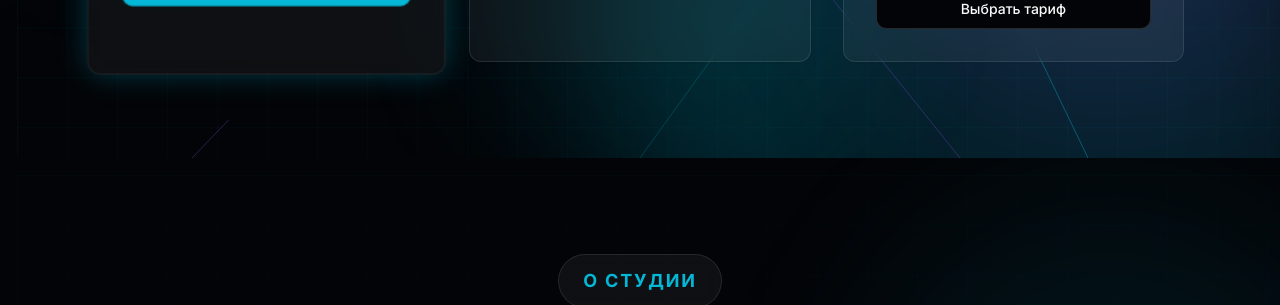
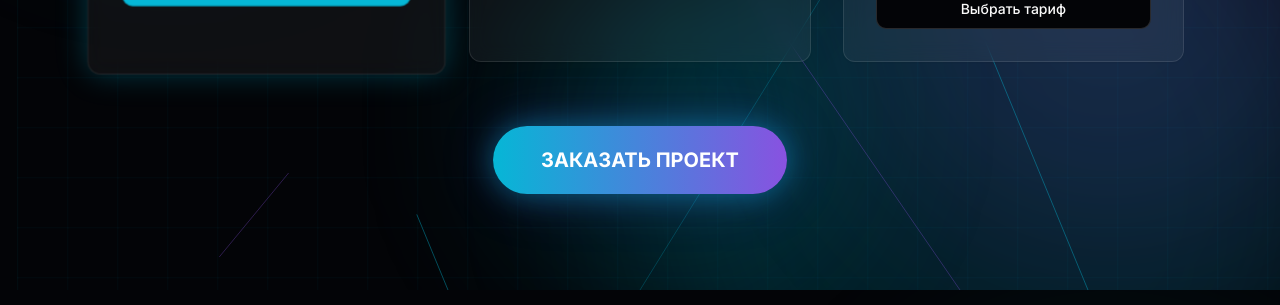
Before and after one commit to pr-poehali-dev/ai-landing-stani, a React (Vite) app: page / in a window 1280 px wide. Shown: the part 4740-5045 px from the top of the page. Built offline with nearby package versions, Linux system fonts and the light colour scheme.

Commit message:
После блока тарифы - добавь яркую кнопку "Заказать проект" и чтобы она вела по ссылке https://t.me/Stanis_coach

```diff
--- a/src/components/sections/PricingAndFAQ.tsx
+++ b/src/components/sections/PricingAndFAQ.tsx
@@ -94,6 +94,17 @@ export function PricingSection() {
             </Card>
           ))}
         </div>
+
+        <div className="mt-16 text-center">
+          <a
+            href="https://t.me/Stanis_coach"
+            target="_blank"
+            rel="noopener noreferrer"
+            className="inline-block px-12 py-5 text-xl font-bold rounded-full bg-gradient-to-r from-primary via-secondary to-primary bg-[length:200%_100%] animate-gradient-x text-white shadow-[0_0_30px_rgba(0,194,255,0.4),0_0_60px_rgba(124,58,237,0.2)] hover:shadow-[0_0_40px_rgba(0,194,255,0.6),0_0_80px_rgba(124,58,237,0.4)] hover:scale-105 transition-all duration-300"
+          >
+            ЗАКАЗАТЬ ПРОЕКТ
+          </a>
+        </div>
       </div>
     </section>
   );
```
